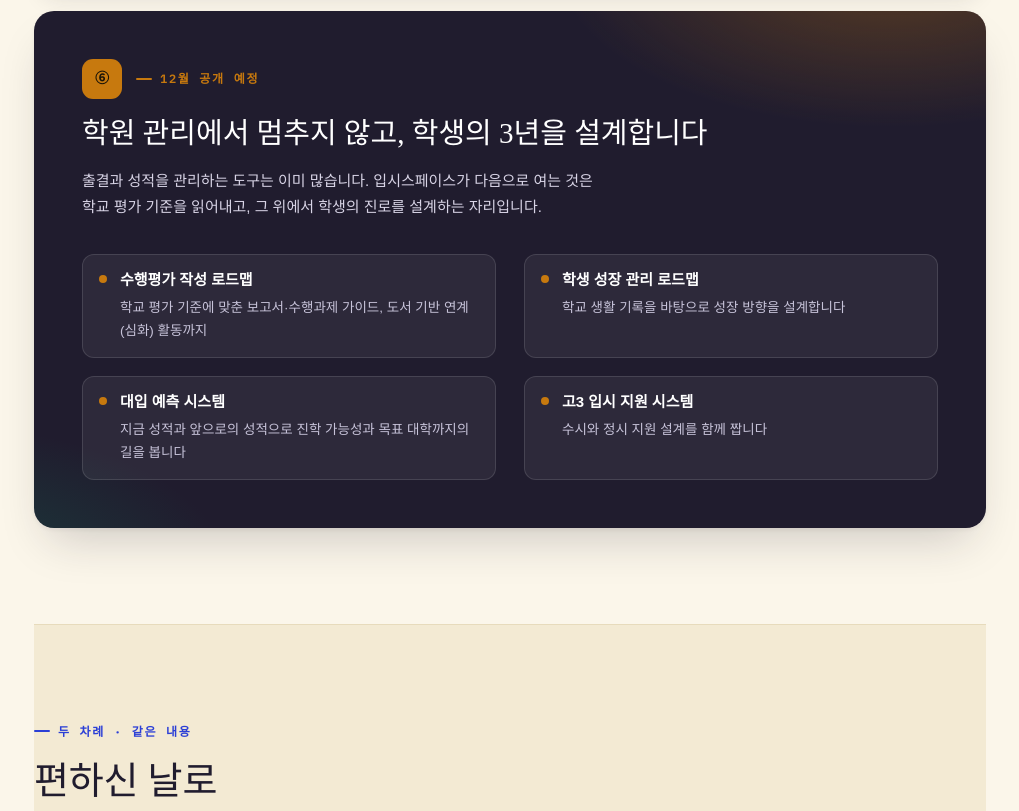
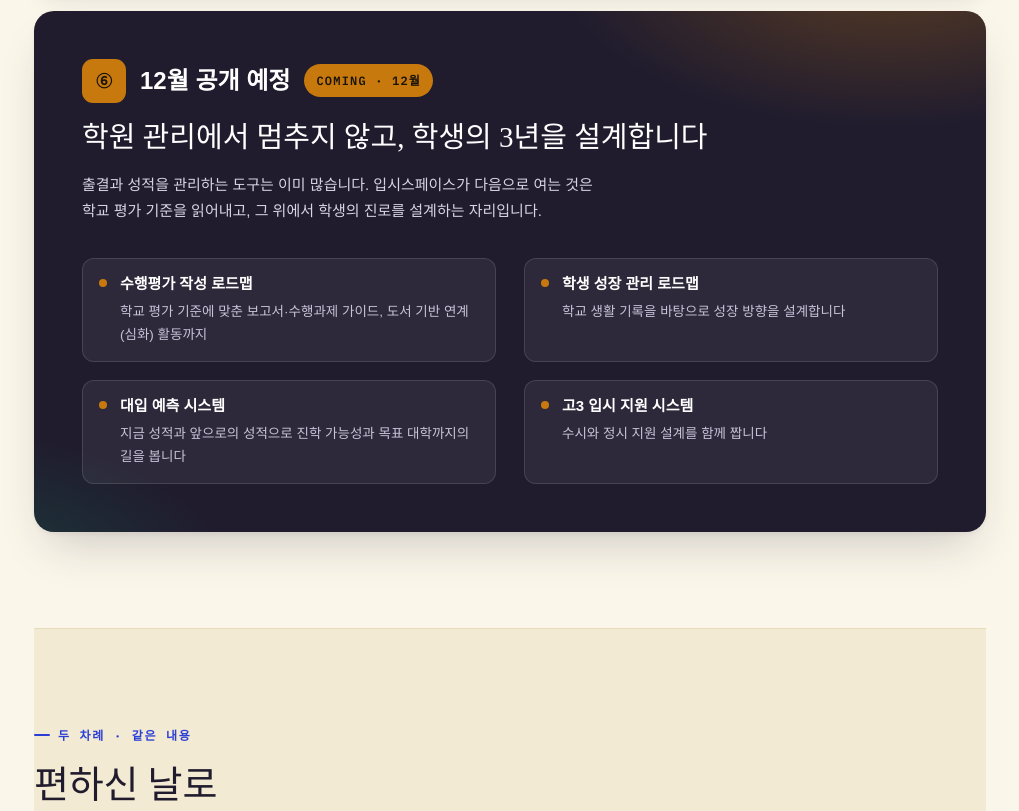
Before and after one commit to gnade71/ipsispace-briefing, a plain HTML site: page index.html in a window 1280 px wide. Shown: the part 2911-3722 px from the top of the page, without its empty margins (130-1149 px from the left). Drawn offline with Linux system fonts and the light colour scheme; a web font is replaced by a local one.

Commit message:
12월 공개 예정 라벨 가시성 강화
Updated styles for horizon-head and added new elements for horizon-label and horizon-pill.

```diff
--- a/index.html
+++ b/index.html
@@ -342,8 +342,15 @@
     pointer-events: none;
   }
   .horizon > * { position: relative; }
-  .horizon-head { display: flex; align-items: center; gap: 14px; }
-  .horizon-head .feat-no { background: var(--gold); color: #1a1408; }
+  .horizon-head { display: flex; align-items: center; gap: 14px; flex-wrap: wrap; }
+  .horizon-head .feat-no { background: var(--gold); color: #1a1408; width: 44px; height: 44px; font-size: 16px; }
+  .horizon-label {
+    font-size: clamp(20px, 2.6vw, 24px); font-weight: 700; color: #fff; line-height: 1.3;
+  }
+  .horizon-pill {
+    font-family: var(--mono); font-size: 12px; font-weight: 600; letter-spacing: .1em;
+    color: #1a1408; background: var(--gold); padding: 6px 12px; border-radius: 100px;
+  }
   .horizon .eyebrow { color: var(--gold); }
   .horizon .eyebrow::before { background: var(--gold); }
   .horizon h3 { font-family: var(--display); font-weight: 400; font-size: clamp(22px, 2.8vw, 29px); margin: 14px 0 0; line-height: 1.42; text-wrap: balance; color: #fff; }
@@ -599,7 +606,8 @@
     <div class="horizon">
       <div class="horizon-head">
         <span class="feat-no">⑥</span>
-        <p class="eyebrow">12월 공개 예정</p>
+        <span class="horizon-label">12월 공개 예정</span>
+        <span class="horizon-pill">COMING · 12월</span>
       </div>
       <h3>학원 관리에서 멈추지 않고, 학생의 3년을 설계합니다</h3>
       <p class="sub">
```
